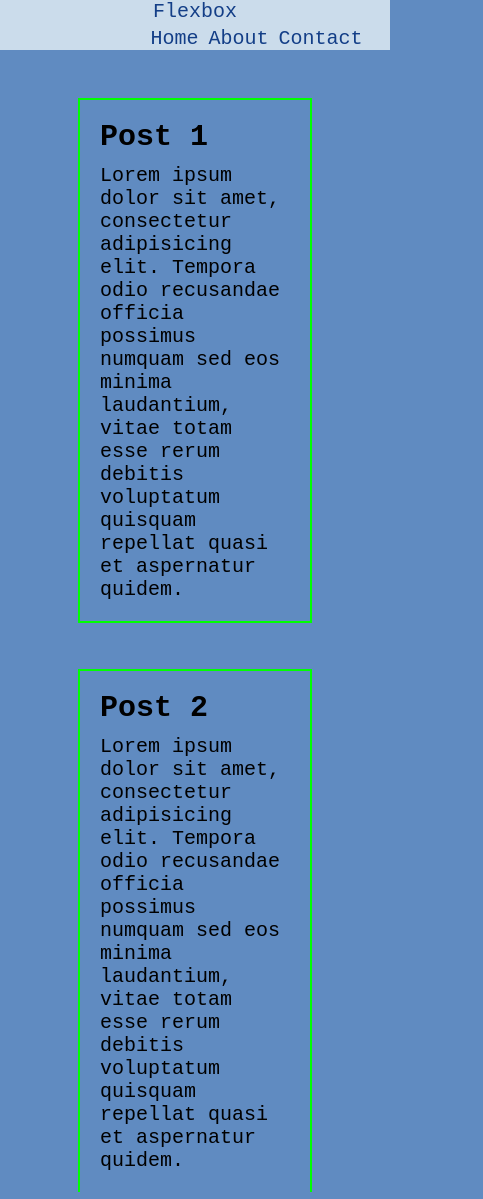
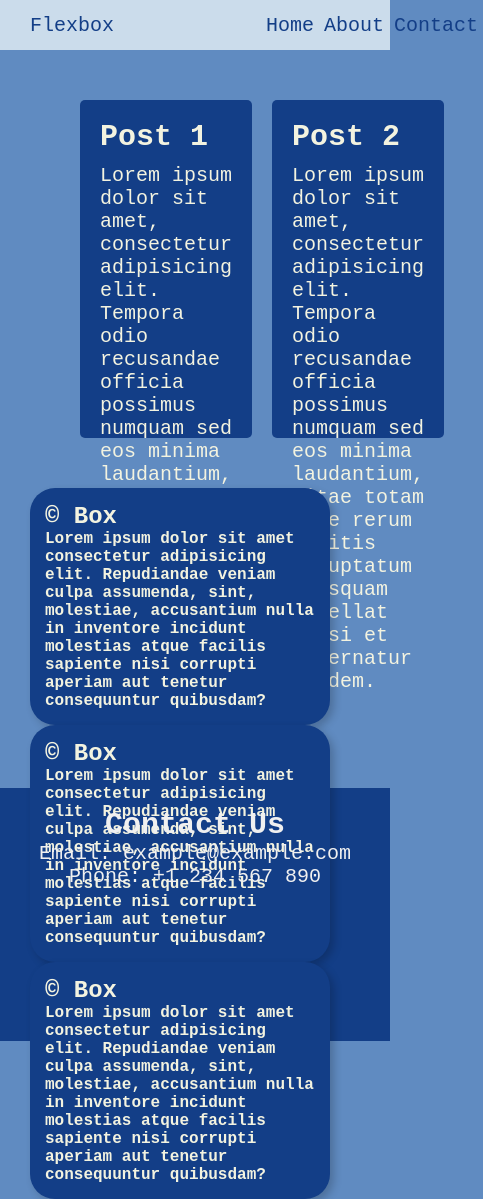
Before and after one commit to kenworx/web-dev, a plain HTML site: page 2 - CSS Fundamentals/flexbox/fbox1/index.html in a window 390 px wide. Shown: the whole page, 483 px wide, since content can reach past the window. Drawn offline with Linux system fonts and the light colour scheme.

Commit message:
finished flex

```diff
--- a/2 - CSS Fundamentals/flexbox/fbox1/css.css
+++ b/2 - CSS Fundamentals/flexbox/fbox1/css.css
@@ -1,4 +1,14 @@
+    /* outline guide */
     /* outline: 2px solid lime; */
+
+    /* TODO */
+    /* min-height */
+
+    /* .container/.wrapper
+    max-width
+    margin-inline <auto>
+
+    */
 
     * {
         box-sizing: border-box;
@@ -21,6 +31,7 @@
         padding: 0 30px;
     }
 
+    /* NAVBAR */
     .navbar {
         background-color: #CBDCEB;
     }
@@ -29,7 +40,7 @@
         display: flex;
         justify-content: space-between;
         align-items: center;
-        flex-wrap: wrap;
+        /* flex-wrap: wrap; */
         font-size: x-large;
         height: 50px;
     }
@@ -37,8 +48,6 @@
     .navbar ul {
         display: flex;
         flex-shrink: 0;
-        /* outline: 1px solid lime;
-    background-color: aliceblue; */
         justify-content: space-around;
         list-style: none;
         width: 30%;
@@ -64,25 +73,29 @@
     /* MAIN */
     .main {
         margin: 50px;
+        color: #F3F3E0;
     }
 
     .main .container {
         display: flex;
+        /* flex-wrap: wrap; */
         padding: 2 5px;
+        height: 40vh;
     }
 
     .main .container section {
+        background-color: #133E87;
+        border-radius: 5px;
         padding: 15px;
-        outline: 2px solid lime;
         margin-right: 20px;
-        min-width: 58%;
-        width: max-content;
-
+        /* max-width: 100%; */
     }
 
     .main .container aside {
+        border-radius: 5px;
+        /* max-width: 40%; */
+        background-color: #133E87;
         padding: 15px;
-        outline: 2px solid lime;
     }
 
     .post-1 {
@@ -93,13 +106,91 @@
         padding: 5px;
     }
 
+    /* MAIN - 2 */
+    .main-2 ul {
+        display: flex;
+        flex-wrap: wrap;
+        height: 250px;
+        justify-content: space-between;
+    }
+
+    .main-2 ul li {
+        background-color: #133E87;
+        box-shadow: 4px 4px 8px rgba(0, 0, 0, 0.2);
+        color: #F3F3E0;
+        padding: 15px;
+        list-style: none;
+        font-size: large;
+        border-radius: 25px;
+        font-weight: bold;
+        width: 300px;
+    }
+
     /* FOOTER */
-    /* FOOTER COLOR */
+    .footer {
+        margin-top: 50px;
+        background-color: #133E87;
+        color: #f0f0f0;
+        height: 30vh;
+        display: flex;
+        justify-content: space-between;
+        align-items: center;
+        padding: 20px;
+        flex-direction: column;
+        text-align: center;
+    }
 
     /* RES */
-    @media(max-width: 700px) {
-        .navbar .container {
+    @media(max-width: 768) {
+
+        /* MAIN RES */
+        .main {
+            margin-bottom: 20vh;
+        }
+
+        .main .container section {
+            height: 55vh;
+        }
+
+        .main .container aside {
+            height: 55vh;
+        }
+
+        /* MAIN - 2 RES */
+        .main-2 {
             flex-direction: column;
+            height: 90vh;
+        }
+
+        .main-2 ul {
+            flex-direction: column;
+            flex-wrap: wrap;
+            align-items: center;
+            height: 100%;
+            gap: 1em;
+        }
+
+        .main-2 ul li {
+            width: 400px;
+        }
+
+        /* FOOTER */
+        .footer {
+            margin-top: auto;
+        }
+
+    }
+/*
+    @media(max-width: 800px) { */
+
+        /* NAVBAR */
+        /* .navbar .container {
+            flex-direction: column;
+        } */
+
+        /* MAIN - 2 RES */
+        /* .main {
+            margin-bottom: 13vh;
         }
 
         .main .container {
@@ -107,32 +198,12 @@
         }
 
         .main .container section {
-            max-width: fit-content;
             margin-right: 0;
-        }
-
-        .main .container aside {
-            margin-top: 50px;
-            max-width: fit-content;
-        }
-    }
-
-    @media(max-width: 800px) {
-        /* .navbar .container {
-            flex-direction: column;
+            margin-bottom: 20px;
         } */
 
-        .main .container {
-            flex-direction: column;
+        /* MAIN - 2 RES */
+        /* .main-2 {
+            height: 75vh;
         }
-
-        .main .container section {
-            max-width: fit-content;
-            margin-right: 0;
-        }
-
-        .main .container aside {
-            margin-top: 50px;
-            max-width: fit-content;
-        }
-    }
+    } */
--- a/2 - CSS Fundamentals/flexbox/fbox1/index.html
+++ b/2 - CSS Fundamentals/flexbox/fbox1/index.html
@@ -9,6 +9,7 @@
 </head>
 
 <body>
+
     <!-- NAVBAR -->
     <nav class="navbar">
         <div class="container">
@@ -48,6 +49,48 @@
             </aside>
         </div>
     </main>
+
+    <!-- MAIN - 2 -->
+    <main class="main-2">
+        <div class="container">
+            <ul>
+                <li>
+                    <h2>&copy; Box</h2>
+                    <p>
+                        Lorem ipsum dolor sit amet consectetur adipisicing elit. Repudiandae veniam culpa assumenda,
+                        sint, molestiae, accusantium nulla in inventore incidunt molestias atque facilis sapiente nisi
+                        corrupti aperiam aut tenetur consequuntur quibusdam?
+                    </p>
+                </li>
+                <li>
+                    <h2>&copy; Box</h2>
+                    <p>
+                        Lorem ipsum dolor sit amet consectetur adipisicing elit. Repudiandae veniam culpa assumenda,
+                        sint, molestiae, accusantium nulla in inventore incidunt molestias atque facilis sapiente nisi
+                        corrupti aperiam aut tenetur consequuntur quibusdam?
+                    </p>
+                </li>
+                <li>
+                    <h2>&copy; Box</h2>
+                    <p>
+                        Lorem ipsum dolor sit amet consectetur adipisicing elit. Repudiandae veniam culpa assumenda,
+                        sint, molestiae, accusantium nulla in inventore incidunt molestias atque facilis sapiente nisi
+                        corrupti aperiam aut tenetur consequuntur quibusdam?
+                    </p>
+                </li>
+            </ul>
+        </div>
+    </main>
+
+    <!-- FOOTER -->
+    <footer class="footer">
+        <div class="footer-content">
+            <h2>Contact Us</h2>
+            <p>Email: example@example.com</p>
+            <p>Phone: +1 234 567 890</p>
+        </div>
+    </footer>
+
 </body>
 
 </html>
```
Also changed, not shown: 2 - CSS Fundamentals/grid/grid1/index.html (added, +14 -0 lines), 2 - CSS Fundamentals/grid/grid1/css.css (added).
